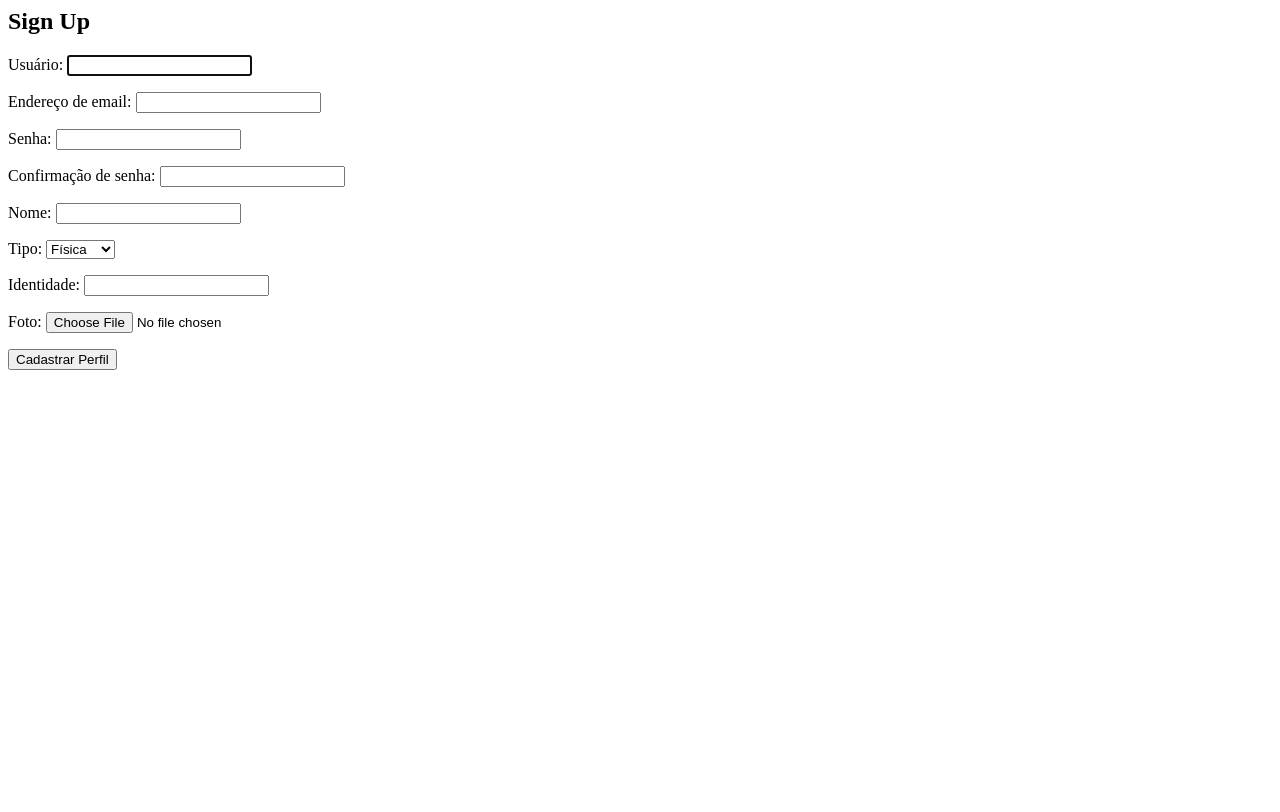
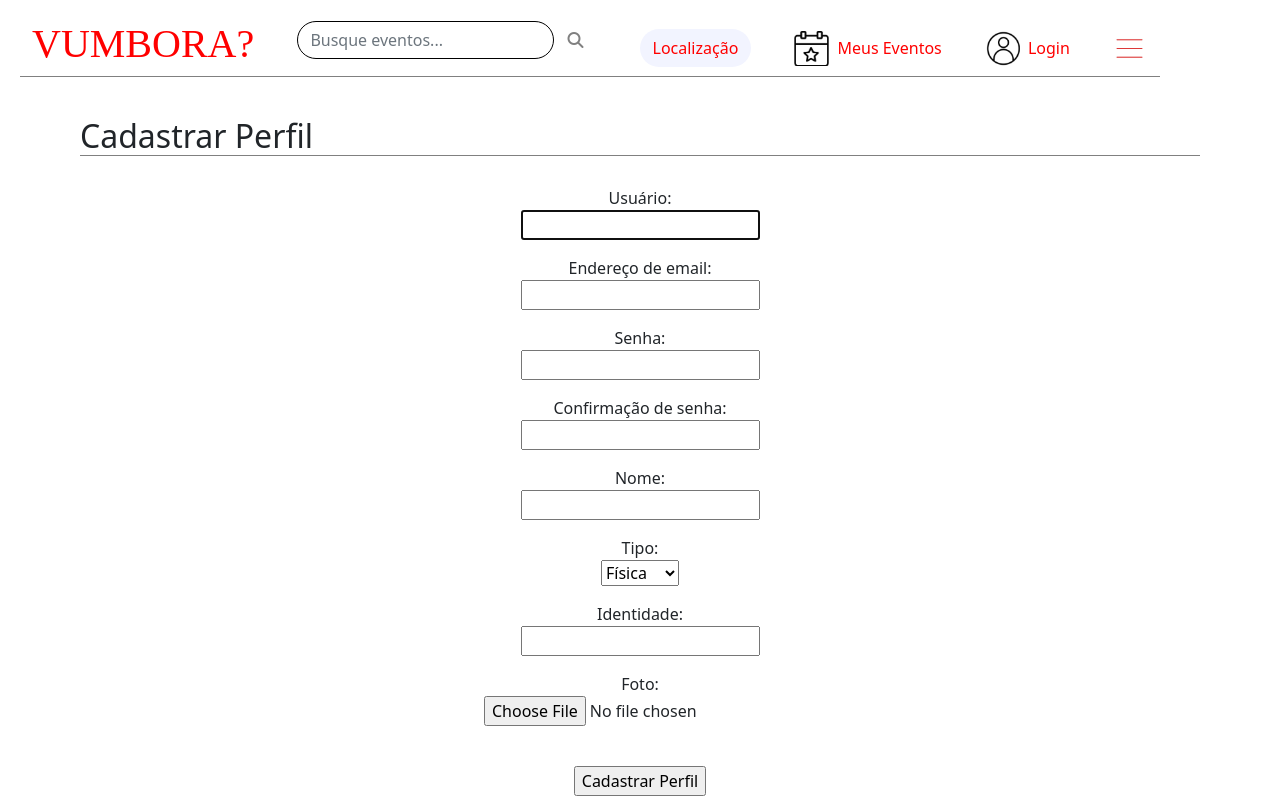
Before and after one commit to gigigabytes/vumbora_, a Django app: page /cadastrar_perfil/ in a window 1280 px wide. Before the commit the page ends 370 px from the top, so only its background shows below. Run offline with Django 4.2, Linux system fonts and the light colour scheme.

Commit message:
Atualizando html/css

```diff
--- /dev/null
+++ b/mysite/static/css/cadastro_perfil.css
@@ -0,0 +1,19 @@
+h1{
+    color:red;
+}
+h2{
+    margin: 30px;
+    margin-left: 80px;
+    margin-right: 80px;
+
+    border-bottom-width: 1px;
+    border-bottom-style: solid;
+    border-bottom-color: gray;
+}
+#formulario_cadastro{
+    text-align: center;
+}
+
+#botao_cadastrar{
+    text-align:  center;
+}
--- a/mysite/static/vumbora/css/header.css
+++ b/mysite/static/vumbora/css/header.css
@@ -3,12 +3,17 @@
     src:
          local(Asteristico) url(/mysite/static/vumbora/css/Asteristico.ttf);
   }
+
 #barra{
     width: 100%;
     justify-content: space-between;
     align-items: center;
     margin: 20px;
     margin-bottom: 40px;
+
+    border-bottom-width: 1px;
+    border-bottom-style: solid;
+    border-bottom-color: gray;
 }
 #procura{
     border: 5px;
--- a/mysite/vumbora/templates/vumbora/cadastro_perfil.html
+++ b/mysite/vumbora/templates/vumbora/cadastro_perfil.html
@@ -1,8 +1,14 @@
+{% load static %}
+
+{% include 'vumbora/header.html' %}
+
+<link rel="stylesheet" href="{% static 'css/cadastro_perfil.css' %}">
+
 <form method="POST" novalidate>
 	{% csrf_token %}
-	<h2>Sign Up</h2>
+	<h2>Cadastrar Perfil</h2>
 	{% for field in form %}
-	<p>
+	<p id="formulario_cadastro">
 		{% if field.errors %}
 		<ul class="errorlist">
 			{% for error in field.errors %}
@@ -10,8 +16,12 @@
 			{% endfor %}
 		</ul>
 		{% endif %}
-	 	{{ field.label_tag }} {{ field }}
+	 	{{ field.label_tag }}<br>
+		{{ field }}
 	</p>
 	{% endfor %}
-	<input type="submit" value="Cadastrar Perfil" />
+	<br>
+	<div id="botao_cadastrar">
+	<input  type="submit" value="Cadastrar Perfil" />
+	</div>
 </form>
--- a/mysite/vumbora/templates/vumbora/header.html
+++ b/mysite/vumbora/templates/vumbora/header.html
@@ -28,7 +28,12 @@
         <div id="usuario-barra">
             <a href="{% url 'vumbora:cadastrar_perfil' %}" id="icone-perfil"></a>
             <div id="login-barra">
+                {% if user.is_authenticated %}
+                <a href="{% url 'vumbora:logar' %}" style="text-decoration: none; color: red;">
+                    {{ user.username }}</a>
+                {% else %}
                 <a href="{% url 'vumbora:logar' %}" style="text-decoration: none; color: red;   ">Login</a>
+                {% endif %}
             </div>
         </div>
         <div id="opcoes-barra">
--- a/mysite/vumbora/templates/vumbora/login.html
+++ b/mysite/vumbora/templates/vumbora/login.html
@@ -1,3 +1,7 @@
+{% load static %}
+
+{% include 'vumbora/header.html' %}
+
 <form method="POST" novalidate>
 	{% csrf_token %}
 	<h2>Login</h2>
```
